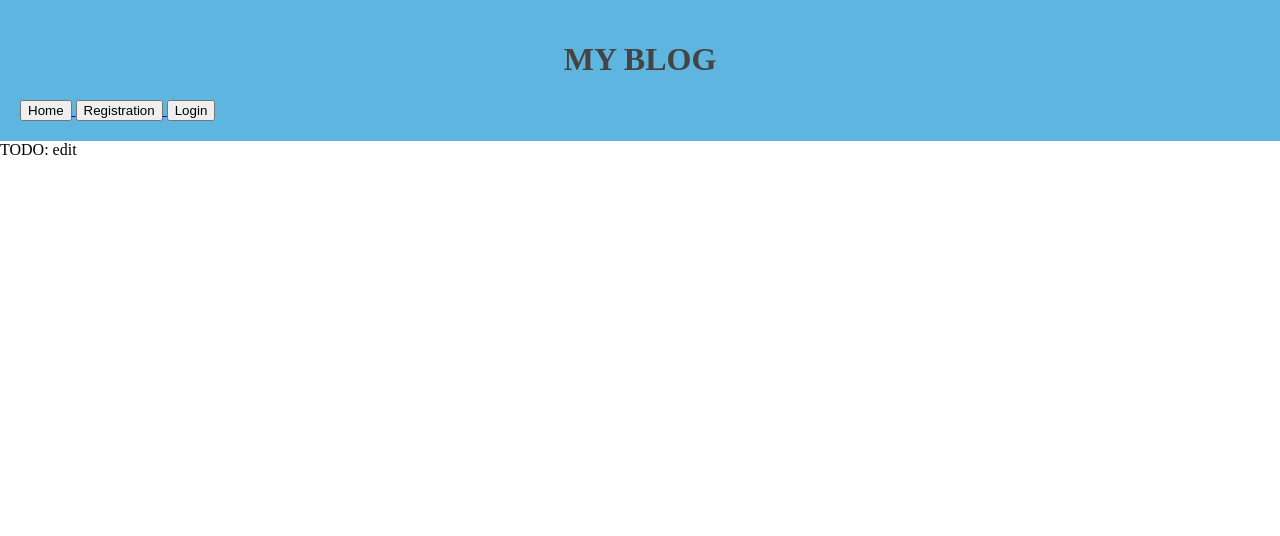
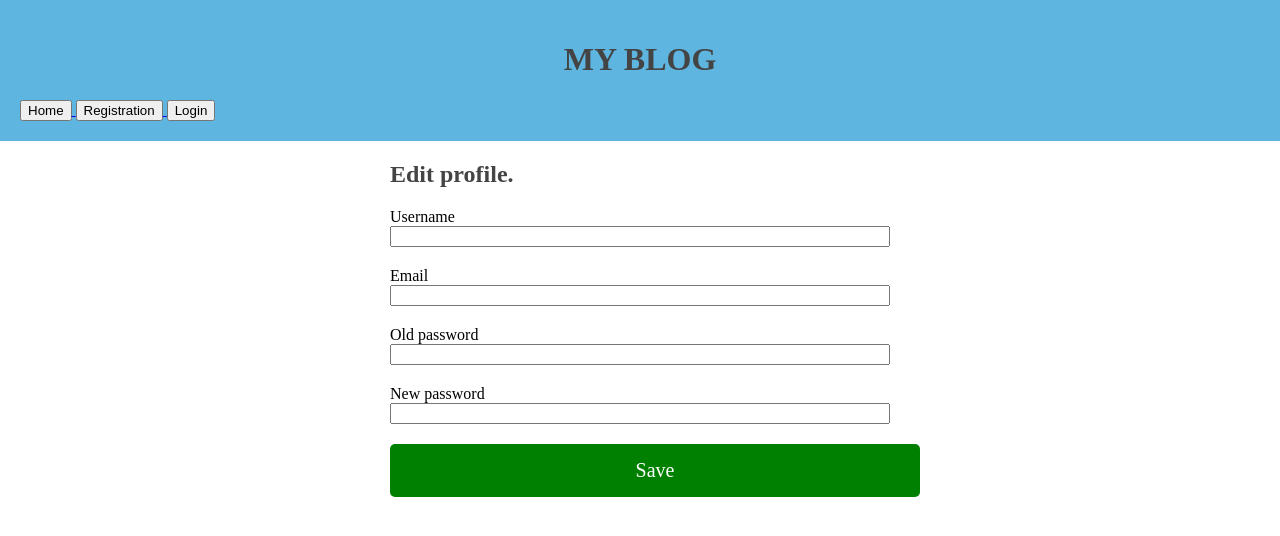
Before and after one commit to MarinoTolj/MyBlog, a Symfony app: template templates/user/editProfile.html.twig in a window 1280 px wide. Shown: the top 536 px of the page. Run offline with Twig, Linux system fonts and the light colour scheme; the template is opened without the code that fills it, so the values that code supplies are empty; form fields are guessed from the names that the template uses; some libraries are stand-ins or nearby versions.

Commit message:
Users now can edit their data(username, email, password)

```diff
--- a/src/Controller/HomePageController.php
+++ b/src/Controller/HomePageController.php
@@ -3,12 +3,9 @@
 namespace App\Controller;
 
 use App\Entity\BlogPosts;
-use App\Entity\Comments;
-use App\Entity\Users;
 use Doctrine\ORM\EntityManagerInterface;
 use Symfony\Bundle\FrameworkBundle\Controller\AbstractController;
 use Symfony\Component\HttpFoundation\Response;
-use Symfony\Component\Routing\Annotation\Route;
 
 class HomePageController extends AbstractController
 {
@@ -31,7 +28,7 @@ class HomePageController extends AbstractController
 
 
         return $this->render('homePage/index.html.twig', [
-            'blogPosts'=>$blogPosts
+            'blogPosts' => $blogPosts
         ]);
     }
 }
--- a/templates/user/editProfile.html.twig
+++ b/templates/user/editProfile.html.twig
@@ -1,13 +1,70 @@
 {% extends 'base.html.twig' %}
-
-{% block title %}Hello UserController!{% endblock %}
 
 {% block body %}
     <style>
+        .form-container {
+            width: 500px;
+            min-width: fit-content;
+            margin: 20px auto 0;
+        }
 
+        form {
+            display: flex;
+            justify-content: center;
+            flex-direction: column;
+            gap: 20px;
+        }
+
+        .input-container {
+            display: flex;
+            flex-direction: column;
+        }
+
+        .btn {
+            all: unset;
+            background-color: green;
+            padding: 15px;
+            border-radius: 5px;
+            color: white;
+            text-align: center;
+            font-size: 20px;
+            width: 100%;
+            cursor: pointer;
+        }
+
+        h2 {
+            color: #444;
+        }
+
+        ul {
+            color: #B0413E;
+            font-size: 18px;
+        }
     </style>
 
-    <div class="example-wrapper">
-        TODO: edit
+    <div class="form-container">
+        <h2>Edit profile.</h2>
+        {{ form_start(form) }}
+        <div class="input-container">
+            {{ form_label(form.username) }}
+            {{ form_widget(form.username) }}
+        </div>
+        <div class="input-container">
+            {{ form_label(form.email) }}
+            {{ form_widget(form.email) }}
+        </div>
+        <div class="input-container">
+            {{ form_label(form.oldPassword) }}
+            {{ form_widget(form.oldPassword) }}
+            {{ form_errors(form) }}
+        </div>
+        <div class="input-container">
+            {{ form_label(form.newPassword) }}
+            {{ form_widget(form.newPassword) }}
+            {{ form_errors(form.newPassword) }}
+        </div>
+
+        {{ form_row(form.save, {'attr': {'class': 'btn'}}) }}
+        {{ form_end(form) }}
     </div>
 {% endblock %}
```
Also changed, not shown: migrations/Version20230712085747.php (added, +37 -0 lines), src/Controller/BlogPostsController.php (+1 -6 lines), src/Controller/RegistrationController.php (+12 -11 lines), src/Controller/UserController.php (+60 -11 lines), src/Entity/Users.php (+15 -0 lines), src/Form/EditUserFormType.php (added, +52 -0 lines), 1 other file.
